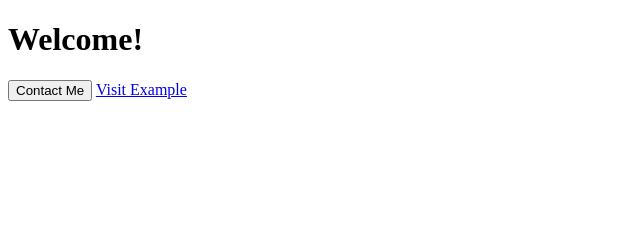
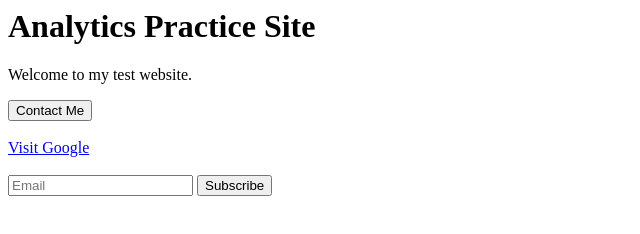
Before and after one commit to shohidulahmed/Google-analytics, a plain HTML site: page index.html in a window 1280 px wide. Shown: the whole page, without its empty margins (0-640 px from the left). Drawn offline with Linux system fonts and the light colour scheme.

Commit message:
index.html 2

```diff
--- a/index.html
+++ b/index.html
@@ -1,13 +1,21 @@
-<!DOCTYPE html>
-<html>
-<head>
-  <title>My Practice Site</title>
-</head>
 <body>
-  <h1>Welcome!</h1>
 
-  <button id="contact-btn">Contact Me</button>
+<h1>Analytics Practice Site</h1>
 
-  <a href="https://example.com">Visit Example</a>
+<p>Welcome to my test website.</p>
+
+<button id="contact-btn">Contact Me</button>
+
+<br><br>
+
+<a href="https://www.google.com">Visit Google</a>
+
+<br><br>
+
+<form>
+  <input type="email" placeholder="Email">
+  <button type="submit">Subscribe</button>
+</form>
+
 </body>
 </html>
```
